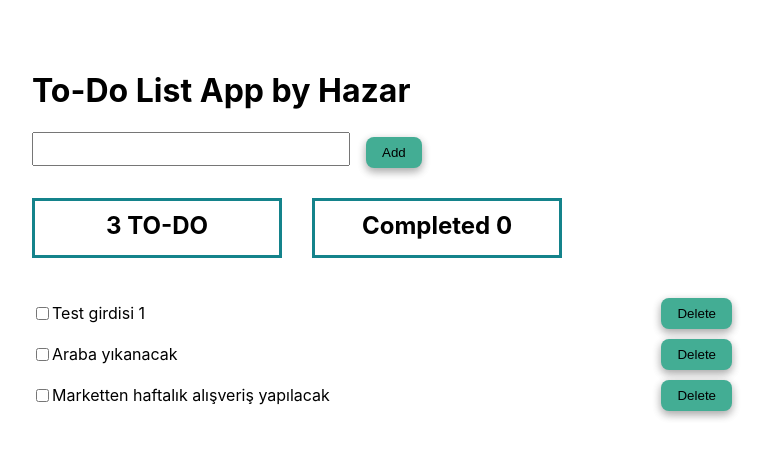
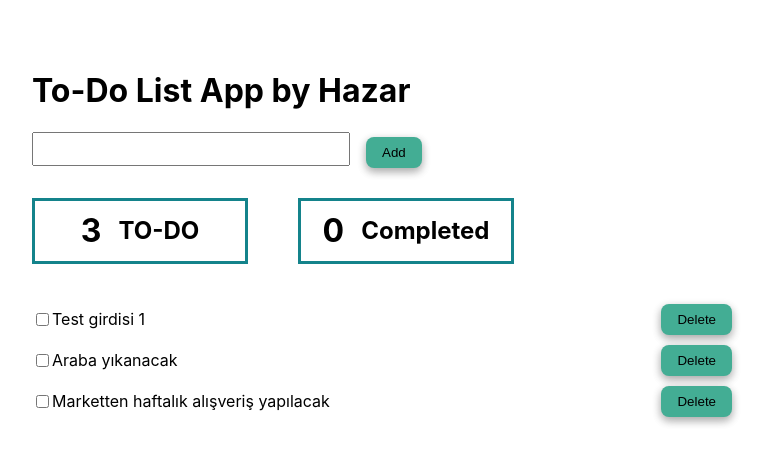
Before and after one commit to hzrkc/To-Do-List-App-with-React, a React (Create React App) app: page / in a window 1280 px wide. Shown: the top 464 px of the page, without its empty margins (258-1026 px from the left). Built offline with nearby package versions, Linux system fonts and the light colour scheme.

Commit message:
little cutie pies

```diff
--- a/src/components/TodoList.js
+++ b/src/components/TodoList.js
@@ -68,10 +68,17 @@ class TodoList extends Component {
 
           <div style={{ marginTop: '10px', display: 'flex', justifyContent: 'space-between' }}>
             <span>
-              <span className="inline-blocks">{this.state.items.length}  TO-DO</span>
-              <span className="inline-blocks">Completed  {completedItemCount}</span>
+              <span className="inline-blocks">
+                <p style={{ fontSize: '2em', margin: '0' }}>{this.state.items.length} </p>
+                <p style={{ margin: '0' }}> &nbsp;&nbsp;&nbsp;TO-DO</p>
+              </span>
+              <span className="inline-blocks">
+                <p style={{ fontSize: '2em', margin: '0' }}>{completedItemCount} </p>
+                <p style={{ margin: '0' }}> &nbsp;&nbsp;&nbsp;Completed</p>
+              </span>
             </span>
           </div>
+
 
           <br></br>
           <br></br>
--- a/src/styles/TodoList.css
+++ b/src/styles/TodoList.css
@@ -24,12 +24,27 @@ input[type="text"] {
   .inline-blocks {
     width: 250px;
     height: 60px;
-    display: inline-block;
-    border: 3.5px solid rgb(20, 131, 139);
-    padding: 10px 20px;
-    margin-right: 30px;
+    display: inline-flex;
+    align-items: center;
+    margin-right: 50px;
+    justify-content: center;
+  }
+
+  .inline-blocks p {
     font-size: 1.5em;
     font-weight: bold;
-    text-align: center;
-    box-sizing: border-box;
+    margin: 0;
+    text-align: left;
   }
+
+  .inline-blocks:first-child {
+    width: 170px;
+    border: 3.5px solid rgb(20, 131, 139);
+    padding: 0 20px;
+  }
+
+  .inline-blocks:last-child {
+    width: 170px;
+    border: 3.5px solid rgb(20, 131, 139);
+    padding: 0 20px;
+  }
```
